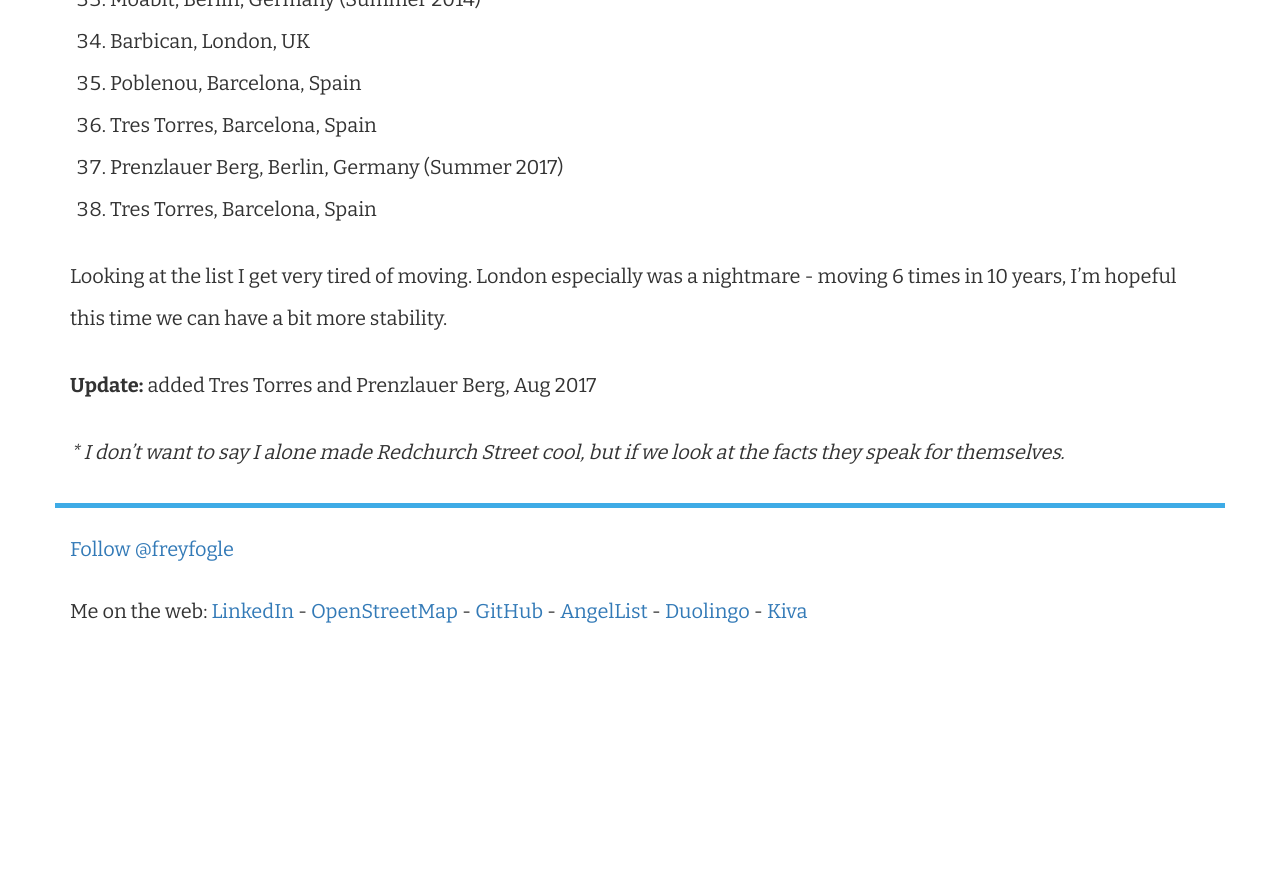
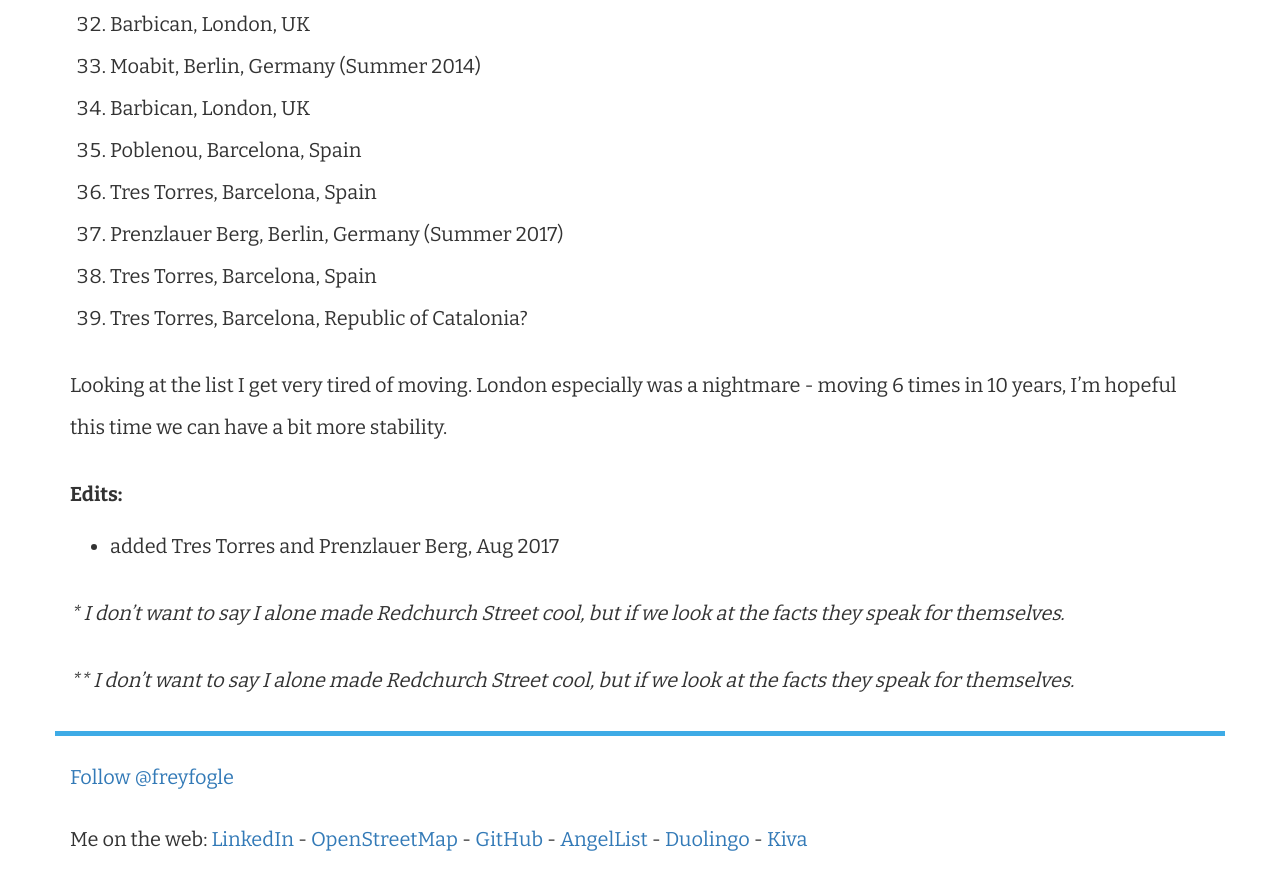
Before and after one commit to freyfogle/freyfogle.github.io, a Jekyll site: the page built from _posts/2015-10-25-where-im-from.md, in a window 1280 px wide and 900 px high, scrolled down 1909 px. Shown: the top 890 px of the window. Built offline with Jekyll 4.4.1, drawn with Linux system fonts in a browser that asks for light colours; comment, search, counter and statistics services are not loaded; before the commit the page ends 2581 px from its top, so only the background shows below that; some of the changed text lies outside the part shown.

Commit message:
added Republic of Catalonia

```diff
--- a/_posts/2015-10-25-where-im-from.md
+++ b/_posts/2015-10-25-where-im-from.md
@@ -8,6 +8,9 @@ categories: "moving"
 My post on Friday <a href="http://www.freyfogle.com/post/131741792220/house-hunting-again">about moving</a> prompted some discussion about how often I’ve moved (or been forced to move)
 
 Here is a list of all the places in my life I’ve lived for at least 6 weeks
+
+**Update:** this post is originally from 2015, but I've since been keeping it
+up to date
 
 <ol>
 <li>Peoria, Illinois, USA</li>
@@ -48,9 +51,14 @@ Here is a list of all the places in my life I’ve lived for at least 6 weeks
 <li>Tres Torres, Barcelona, Spain</li>
 <li>Prenzlauer Berg, Berlin, Germany (Summer 2017)</li>
 <li>Tres Torres, Barcelona, Spain</li>
+<li>Tres Torres, Barcelona, Republic of Catalonia?</li>
 </ol>
 Looking at the list I get very tired of moving. London especially was a nightmare - moving 6 times in 10 years, I’m hopeful this time we can have a bit more stability.
 
-**Update:** added Tres Torres and Prenzlauer Berg, Aug 2017
+**Edits:**
+* added Tres Torres and Prenzlauer Berg, Aug 2017
+
 
 <i>* I don’t want to say I alone made Redchurch Street cool, but if we look at the facts they speak for themselves. </i>
+
+<i>** I don’t want to say I alone made Redchurch Street cool, but if we look at the facts they speak for themselves. </i>
```
